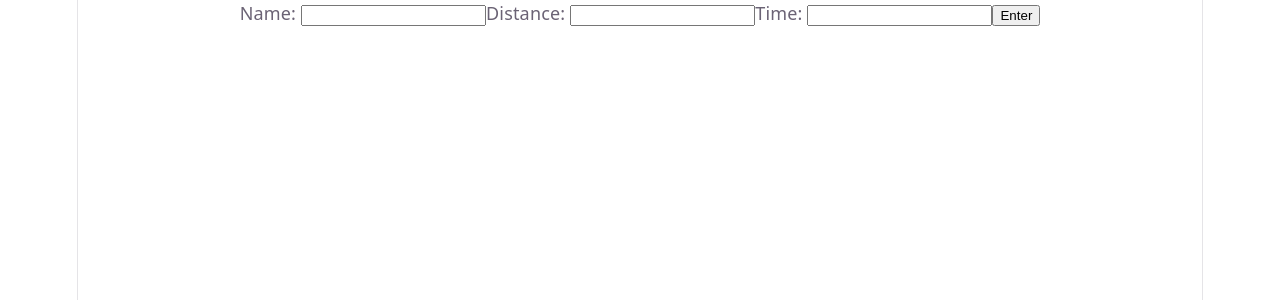
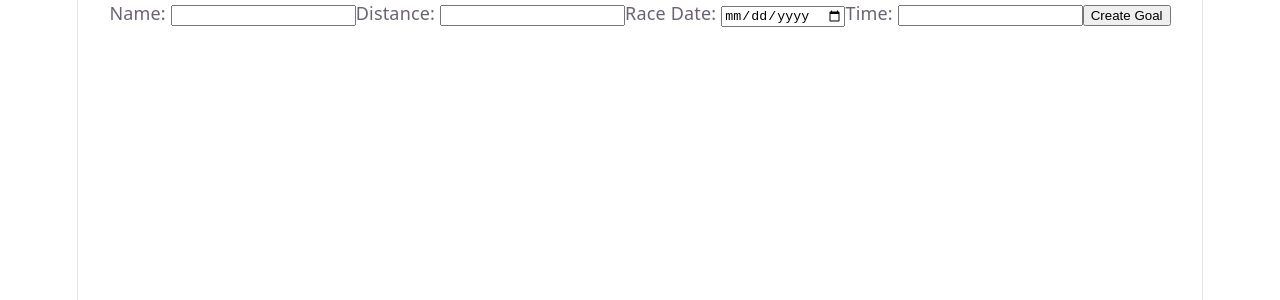
Before and after one commit to chewyaan/eliud, a React (Vite) app in the folder frontend/: page / in a window 1280 px wide. Shown: the top 300 px of the page. Built offline with nearby package versions, Linux system fonts and the light colour scheme.

Commit message:
feat: added raceDate to the goal form and TS RaceGoal type

```diff
--- a/frontend/src/App.tsx
+++ b/frontend/src/App.tsx
@@ -1,9 +1,7 @@
-import { useState } from 'react'
 import Form from './Form'
 import './App.css'
 
 function App() {
-  const [count, setCount] = useState(0)
 
   return (
     <>
--- a/frontend/src/Form.tsx
+++ b/frontend/src/Form.tsx
@@ -5,6 +5,7 @@ export default function Form() {
   const [name, setName] = useState("");
   const [distance, setDistance] = useState("");
   const [time, setTime] = useState("");
+  const [raceDate, setRaceDate] = useState("");
   const [raceGoal, setRaceGoal] = useState<RaceGoal | null>(null);
 
   const handleSubmit = async (e: React.FormEvent<HTMLFormElement>) => {
@@ -17,7 +18,7 @@ export default function Form() {
         headers: {
           "Content-Type": "application/json",
         },
-        body: JSON.stringify({ name, distance: Number(distance), time }),
+        body: JSON.stringify({ name, distance: Number(distance), time, raceDate }),
       });
       if (response.ok) {
         setRaceGoal(await response.json());
@@ -49,6 +50,14 @@ export default function Form() {
           />
         </label>
         <label>
+          Race Date:{" "}
+          <input
+            type="date"
+            value={raceDate}
+            onChange={(e) => setRaceDate(e.target.value)}
+          />
+        </label>
+        <label>
           Time:{" "}
           <input
             type="text"
@@ -56,13 +65,14 @@ export default function Form() {
             onChange={(e) => setTime(e.target.value)}
           />
         </label>
-        <button type="submit">Enter</button>
+        <button type="submit">Create Goal</button>
       </div>
       {raceGoal && (
         <div>
           <div>ID: {raceGoal.id}</div>
           <div>Name: {raceGoal.name}</div>
           <div>Distance: {raceGoal.distance}</div>
+          <div>Race Date: {raceGoal.raceDate}</div>
           <div>Time: {raceGoal.time}</div>
         </div>
       )}
--- a/frontend/src/RaceGoal.ts
+++ b/frontend/src/RaceGoal.ts
@@ -2,5 +2,6 @@ export type RaceGoal = {
     id: number,
     name: string,
     distance: number,
-    time: string
+    time: string,
+    raceDate: string
 }
```
